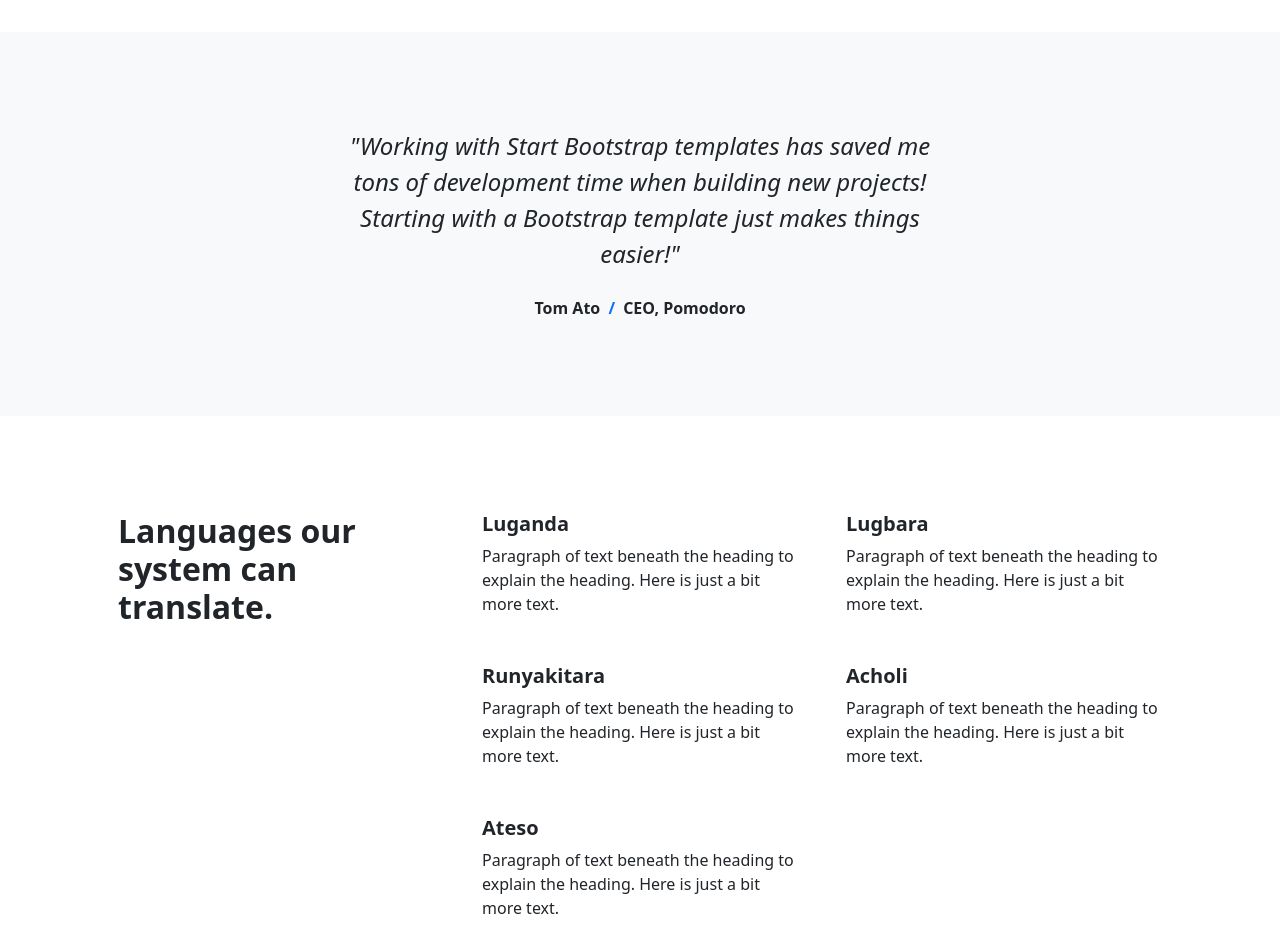
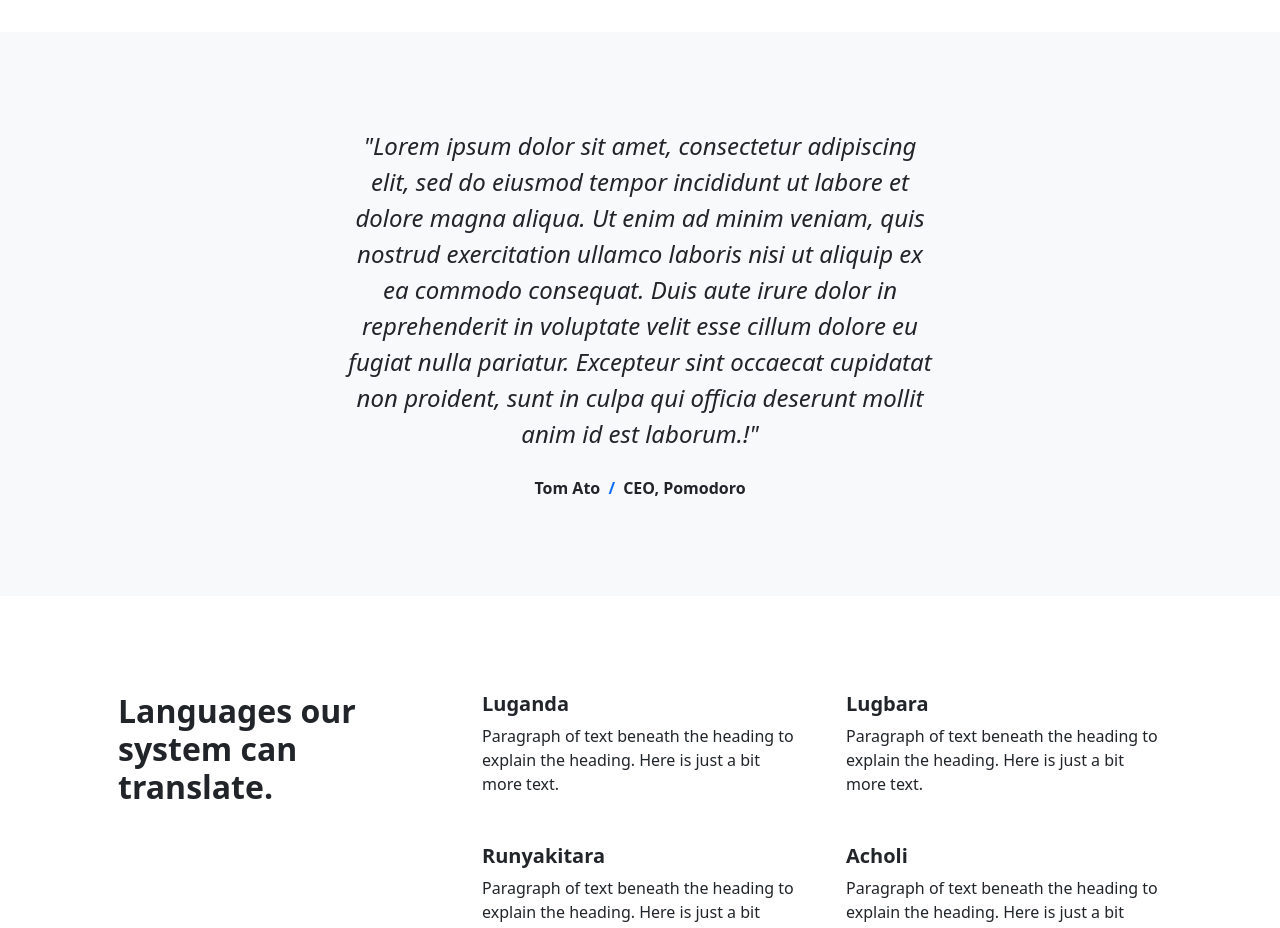
Before and after one commit to Arnoldmakaka/WebsiteBluePrint, a plain HTML site: page index.html in a window 1280 px wide. Shown: the part 920-1848 px from the top of the page. Drawn offline with nearby package versions, Linux system fonts and the light colour scheme.

Commit message:
Update index.html

```diff
--- a/index.html
+++ b/index.html
@@ -140,7 +140,7 @@
                 <div class="row gx-5 justify-content-center">
                     <div class="col-lg-10 col-xl-7">
                         <div class="text-center">
-                            <div class="fs-4 mb-4 fst-italic">"Working with Start Bootstrap templates has saved me tons of development time when building new projects! Starting with a Bootstrap template just makes things easier!"</div>
+                            <div class="fs-4 mb-4 fst-italic">"Lorem ipsum dolor sit amet, consectetur adipiscing elit, sed do eiusmod tempor incididunt ut labore et dolore magna aliqua. Ut enim ad minim veniam, quis nostrud exercitation ullamco laboris nisi ut aliquip ex ea commodo consequat. Duis aute irure dolor in reprehenderit in voluptate velit esse cillum dolore eu fugiat nulla pariatur. Excepteur sint occaecat cupidatat non proident, sunt in culpa qui officia deserunt mollit anim id est laborum.!"</div>
                             <div class="d-flex align-items-center justify-content-center">
                                 <div class="fw-bold">
                                     Tom Ato
```
